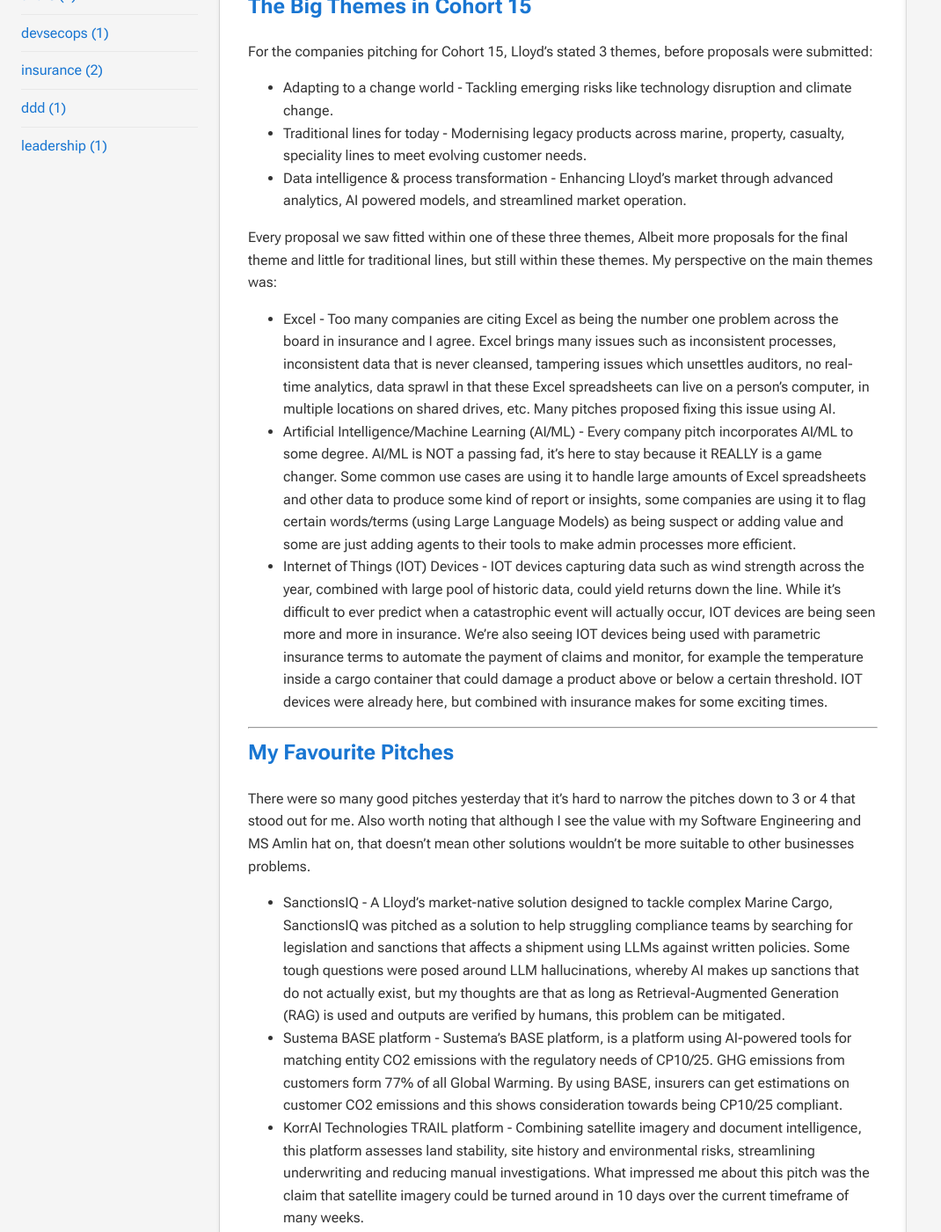
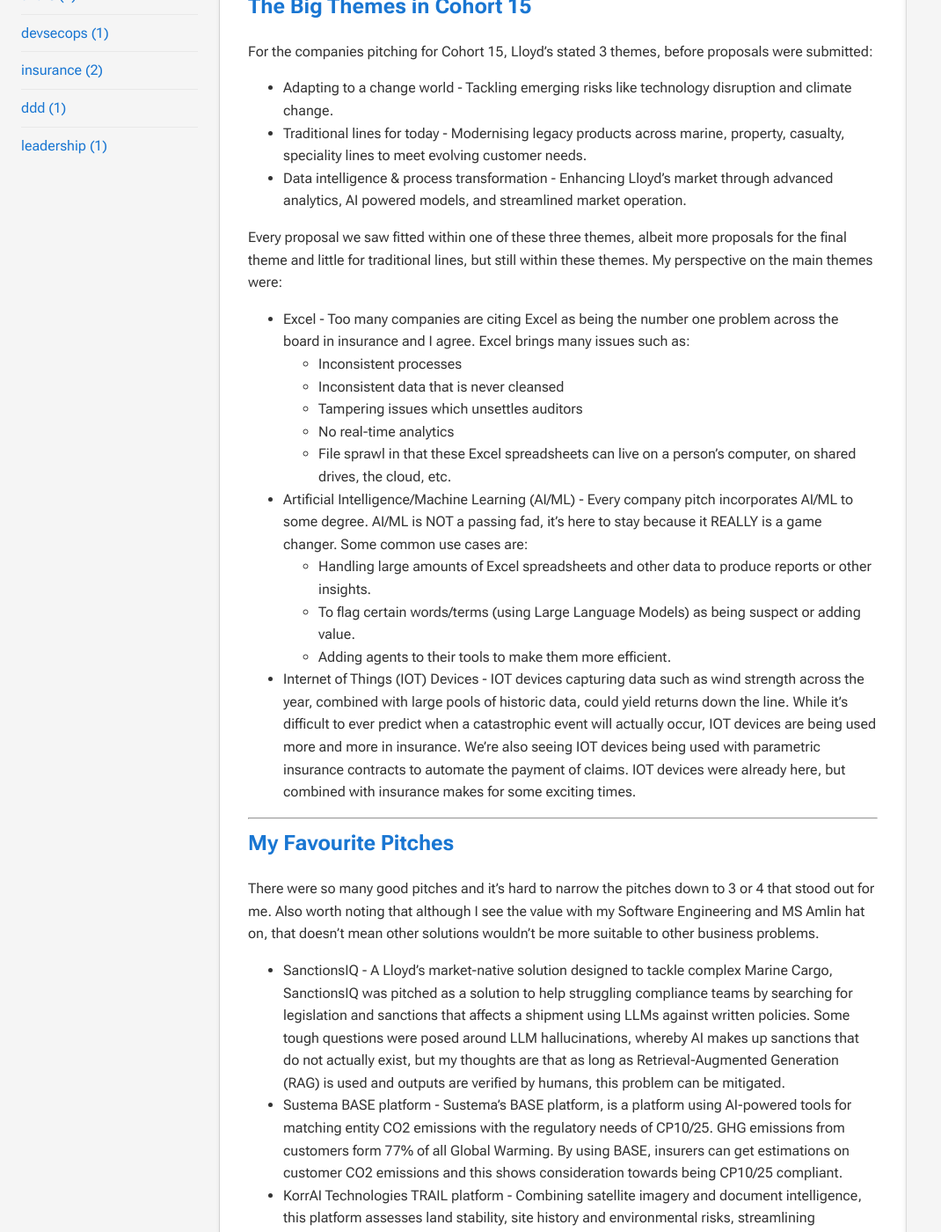
Before and after one commit to dazstaffs/blog, a Jekyll site: the page built from _posts/2025-09-10-LloydsLabAccelerator2025.md, in a window 1280 px wide and 1400 px high, scrolled down 690 px. Shown: the whole window at 88% size, without its empty margins (0-1070 px from the left). Built offline with Jekyll 4.4.1, drawn with Linux system fonts in a browser that asks for light colours; some of the changed text lies outside the part shown.

Commit message:
Adjusted the formatting a little to add sub-bullets

```diff
--- a/_posts/2025-09-10-LloydsLabAccelerator2025.md
+++ b/_posts/2025-09-10-LloydsLabAccelerator2025.md
@@ -21,17 +21,25 @@ For the companies pitching for Cohort 15, Lloyd's stated 3 themes, before propos
 - Traditional lines for today - Modernising legacy products across marine, property, casualty, speciality lines to meet evolving customer needs.
 - Data intelligence & process transformation - Enhancing Lloyd's market through advanced analytics, AI powered models, and streamlined market operation.
 
-Every proposal we saw fitted within one of these three themes, Albeit more proposals for the final theme and little for traditional lines, but still within these themes. My perspective on the main themes was:
+Every proposal we saw fitted within one of these three themes, albeit more proposals for the final theme and little for traditional lines, but still within these themes. My perspective on the main themes were:
 
-- Excel - Too many companies are citing Excel as being the number one problem across the board in insurance and I agree. Excel brings many issues such as inconsistent processes, inconsistent data that is never cleansed, tampering issues which unsettles auditors, no real-time analytics, data sprawl in that these Excel spreadsheets can live on a person's computer, in multiple locations on shared drives, etc. Many pitches proposed fixing this issue using AI.
-- Artificial Intelligence/Machine Learning (AI/ML) - Every company pitch incorporates AI/ML to some degree. AI/ML is NOT a passing fad, it's here to stay because it REALLY is a game changer. Some common use cases are using it to handle large amounts of Excel spreadsheets and other data to produce some kind of report or insights, some companies are using it to flag certain words/terms (using Large Language Models) as being suspect or adding value and some are just adding agents to their tools to make admin processes more efficient.
-- Internet of Things (IOT) Devices - IOT devices capturing data such as wind strength across the year, combined with large pool of historic data, could yield returns down the line. While it's difficult to ever predict when a catastrophic event will actually occur, IOT devices are being seen more and more in insurance. We're also seeing IOT devices being used with parametric insurance terms to automate the payment of claims and monitor, for example the temperature inside a cargo container that could damage a product above or below a certain threshold. IOT devices were already here, but combined with insurance makes for some exciting times.
+- Excel - Too many companies are citing Excel as being the number one problem across the board in insurance and I agree. Excel brings many issues such as:
+  - Inconsistent processes
+  - Inconsistent data that is never cleansed
+  - Tampering issues which unsettles auditors
+  - No real-time analytics
+  - File sprawl in that these Excel spreadsheets can live on a person's computer, on shared drives, the cloud, etc.
+- Artificial Intelligence/Machine Learning (AI/ML) - Every company pitch incorporates AI/ML to some degree. AI/ML is NOT a passing fad, it's here to stay because it REALLY is a game changer. Some common use cases are:
+  - Handling large amounts of Excel spreadsheets and other data to produce reports or other insights.
+  - To flag certain words/terms (using Large Language Models) as being suspect or adding value.
+  - Adding agents to their tools to make them more efficient.
+- Internet of Things (IOT) Devices - IOT devices capturing data such as wind strength across the year, combined with large pools of historic data, could yield returns down the line. While it's difficult to ever predict when a catastrophic event will actually occur, IOT devices are being used more and more in insurance. We're also seeing IOT devices being used with parametric insurance contracts to automate the payment of claims. IOT devices were already here, but combined with insurance makes for some exciting times.
 
 ---
 
 ## My Favourite Pitches
 
-There were so many good pitches yesterday that it's hard to narrow the pitches down to 3 or 4 that stood out for me. Also worth noting that although I see the value with my Software Engineering and MS Amlin hat on, that doesn't mean other solutions wouldn't be more suitable to other businesses problems.
+There were so many good pitches and it's hard to narrow the pitches down to 3 or 4 that stood out for me. Also worth noting that although I see the value with my Software Engineering and MS Amlin hat on, that doesn't mean other solutions wouldn't be more suitable to other business problems.
 
 - SanctionsIQ - A Lloyd's market-native solution designed to tackle complex Marine Cargo, SanctionsIQ was pitched as a solution to help struggling compliance teams by searching for legislation and sanctions that affects a shipment using LLMs against written policies. Some tough questions were posed around LLM hallucinations, whereby AI makes up sanctions that do not actually exist, but my thoughts are that as long as Retrieval-Augmented Generation (RAG) is used and outputs are verified by humans, this problem can be mitigated.
 - Sustema BASE platform - Sustema's BASE platform, is a platform using AI-powered tools for matching entity CO2 emissions with the regulatory needs of CP10/25. GHG emissions from customers form 77% of all Global Warming. By using BASE, insurers can get estimations on customer CO2 emissions and this shows consideration towards being CP10/25 compliant.
```
Also changed, not shown: other parts of _posts/2025-09-10-LloydsLabAccelerator2025.md (+1 -1 lines).
